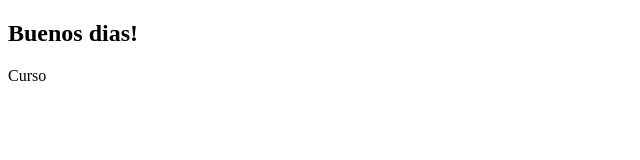
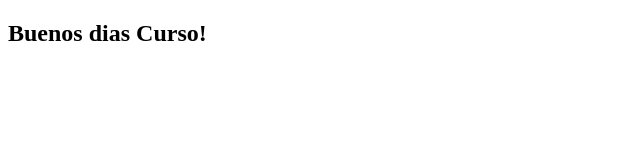
Before and after one commit to coderhouse-vanoyen/comision-27245, a plain HTML site: page index.html in a window 1280 px wide. Shown: the whole page, without its empty margins (0-640 px from the left). Drawn offline with Linux system fonts and the light colour scheme.

Commit message:
mensaje del cambio

```diff
--- a/index.html
+++ b/index.html
@@ -6,7 +6,6 @@
 	</title>
 </head>
 <body>
-    <h2>Buenos dias!</h2>
-    <p>Curso</p>
+    <h2>Buenos dias Curso!</h2>
 </body>
 </html>
```
